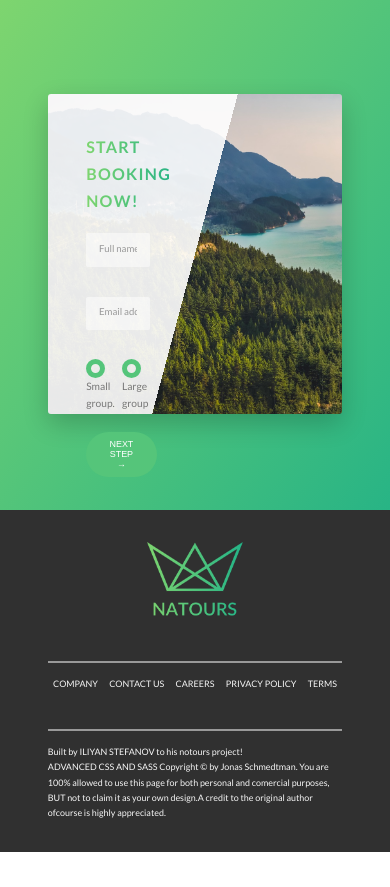
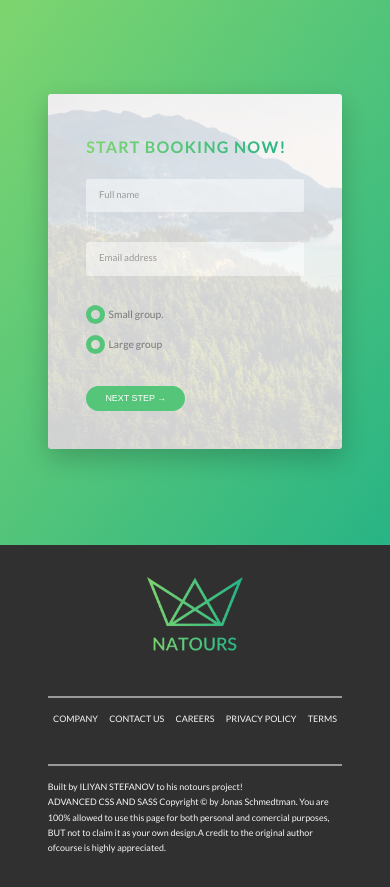
Before and after one commit to Iliyani6e/natours, a website: page index.html in a window 390 px wide. Shown: the part 5025-5912 px from the top of the page. Before the commit the page ends 5877 px from the top, so only its background shows below. Drawn offline with Linux system fonts and the light colour scheme.

Commit message:
Add responsive desing to the form.

```diff
--- a/sass/components/_form.scss
+++ b/sass/components/_form.scss
@@ -17,6 +17,11 @@
         width: 90%;
         display: block;
         transition: all .3s;
+
+        @include respond(phone) {
+            width: 100%;
+
+        }
 
         &:focus {
             outline: none;
@@ -55,6 +60,11 @@
     &__radio-group {
         width: 49%;
         display: inline-block;
+
+        @include respond(phone) {
+            width: 100%;
+            margin-bottom: 2rem;
+        }
     }
 
     &__radio-input {
--- a/sass/pages/_home.scss
+++ b/sass/pages/_home.scss
@@ -57,12 +57,39 @@
             rgba($color-white, .9) 50%,
             transparent 50%),
         url(/img/nat-10.jpg);
-    background-size: cover;
-    height: 50rem;
+    background-size: 100%;
+    // height: 50rem;
     border-radius: 3px;
     box-shadow: 0 1.5rem 4rem rgba($color-black, .2);
 
+    @include respond(tab-land) {
+        background-image: linear-gradient(105deg,
+                rgba($color-white, .9) 0%,
+                rgba($color-white, .9) 65%,
+                transparent 65%),
+            url(/img/nat-10.jpg);
+        background-size: cover;
+    }
+
+    @include respond(tab-port) {
+        background-image: linear-gradient(to right,
+                rgba($color-white, .8) 0%,
+                rgba($color-white, .8)100%),
+            url(/img/nat-10.jpg);
+        background-size: cover;
+
+    }
+
     &__form {
+
+        @include respond(tab-land) {
+            width: 65%;
+        }
+
+        @include respond(tab-port) {
+            width: 100%;
+        }
+
         padding: 6rem;
         width: 50%;
     }
```
Also changed, not shown: css/style.css.
